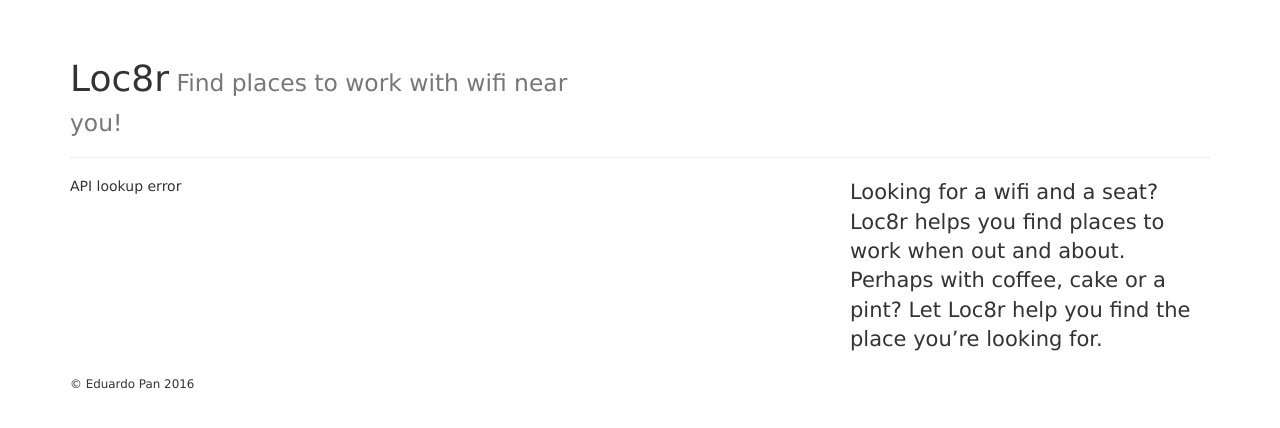
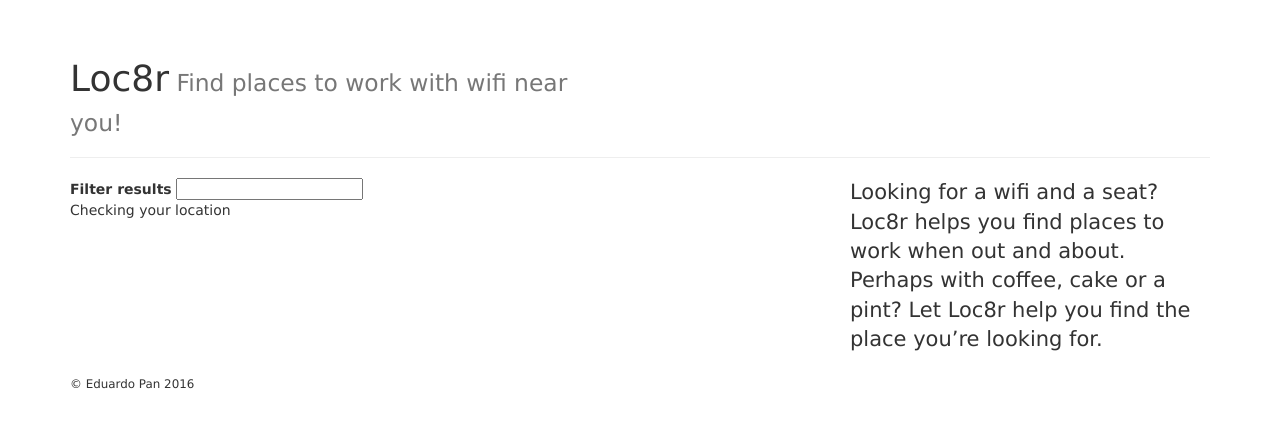
Before and after one commit to ZombieArg/ExpressTest, a Node server app: page / in a window 1280 px wide. Shown: the part 51-479 px from the top of the page. Run offline with Node 20, Linux system fonts and the light colour scheme; some libraries are stand-ins or nearby versions.

Commit message:
Chapter 8 - Simple binding two way data binding - Define controller in code  and html to manage the app - How Scopes works - Creating directives - Creating filters -Using services - Using http services - html5 api geolocation

```diff
--- a/app_api/controllers/locations.js
+++ b/app_api/controllers/locations.js
@@ -23,7 +23,7 @@
     };
 
     var getMetersFromDistanceInKm = function (distanceKM) {
-        var earthRadiusMeters = earthRadius * 100;
+        var earthRadiusMeters = earthRadius * 1000;
 
         return parseFloat((distanceKM * earthRadiusMeters) / earthRadius);
     };
--- a/app_server/controllers/locations.js
+++ b/app_server/controllers/locations.js
@@ -155,7 +155,8 @@
 		pageHeader: {
 			title: 'Review ' + locDetail.name
 		},
-		error: req.query.err //Send new  error variable to the view, passing it query parameter when it exist
+		error: req.query.err, //Send new  error variable to the view, passing it query parameter when it exist
+		url: req.originalUrl
 	});
 };
 
@@ -163,7 +164,7 @@
 
 /*Get 'home' page*/
 module.exports.homeList = function(req, res){
-	var requestOptions, path;
+	/*var requestOptions, path;
 
 	path = '/api/locations'; //Set path for API request (Server is already defined at top of the file)
 
@@ -190,8 +191,9 @@
 		}
 		renderHomepage(req, res, data);
 
-	});
+	});*/
 
+	renderHomepage(req, res);
 };
 
 /*Get 'Location info' page*/
--- a/app_server/views/layout.jade
+++ b/app_server/views/layout.jade
@@ -1,5 +1,5 @@
 doctype html
-html
+html(ng-app='loc8rApp')
   head
     meta(name='viewport', content='width=device-width, initial-scale=1.0')
     title= title
@@ -26,6 +26,8 @@
      .row
        .col-xs-12
          small &copy Eduardo Pan 2016
+  script(src='https://ajax.googleapis.com/ajax/libs/angularjs/1.5.7/angular.min.js')
+  script(src='/javascripts/loc8rApp.js')
   script(src='/javascripts/jquery.min.js')
   script(src='/javascripts/bootstrap.min.js')
   script(src='/javascripts/validation.js')
--- a/app_server/views/location-review-form.jade
+++ b/app_server/views/location-review-form.jade
@@ -6,7 +6,7 @@
       h1 #{pageHeader.title}
   .row
     .col-xs-12.col-md-6
-      form.form-horizontal(action='', method='post', role='form')#addReview
+      form.form-horizontal(action='#{url}', method='post', role='form')#addReview
         - if (error == "val")
           .alert.alert-danger(role="alert") All field required, please try again
         .form-group
--- a/app_server/views/locations-list.jade
+++ b/app_server/views/locations-list.jade
@@ -9,18 +9,19 @@
         h1= pageHeader.title
          small &nbsp;#{pageHeader.strapline}
   .row
-    .col-xs-12.col.col-sm-8
-      .error= message
+    .col-xs-12.col.col-sm-8(ng-controller='locationListCtrl')
+      label(for="filter") Filter results
+      input#filter(type="text", name="filter", ng-model="textFilter")
+      .error {{message}}
       .row.list-group
-        each location in locations
-         .col-xs-12.list-group-item
+         .col-xs-12.list-group-item(ng-repeat='location in data.locations | filter : textFilter')
           h4
-           a(href='/location/#{location._id}')= location.name
-           small &nbsp;
-             +outputRating(location.rating)
-           span.badge.pull-right.badge-default= location.distanceMeters
-          p.address= location.address
+           a(href='/location/{{location._id}}') {{location.name}}
+           small(rating-stars, rating="location.rating")
+           span.badge.pull-right.badge-default {{location.distanceMeters | formatDistance}}
+          p.address {{location.address}}
           p
-           +outputFacilities(location.facilities)
+           span.label.label-warning.label-facility(ng-repeat='facility in location.facilities')
+            |{{ facility }}
     .col-xs-12.col.col-sm-4
       p.lead!= sidebar
--- /dev/null
+++ b/public/angular/rating-stars.html
@@ -0,0 +1,6 @@
+&nbsp;
+<span class="glyphicon glyphicon-star{{ thisRating<1 ? '-empty' : ''}}"></span>
+<span class="glyphicon glyphicon-star{{ thisRating<2 ? '-empty' : ''}}"></span>
+<span class="glyphicon glyphicon-star{{ thisRating<3 ? '-empty' : ''}}"></span>
+<span class="glyphicon glyphicon-star{{ thisRating<4 ? '-empty' : ''}}"></span>
+<span class="glyphicon glyphicon-star{{ thisRating<5 ? '-empty' : ''}}"></span>
--- /dev/null
+++ b/public/javascripts/loc8rApp.js
@@ -0,0 +1,113 @@
+/**
+ * Created by Zombie on 22/06/2016.
+ */
+
+
+angular.module('loc8rApp', []);
+
+//Controller
+var locationListCtrl = function ($scope, loc8rData, geolocation) { //Put controller in named functions for better coding practices // acceps $scope parameter to have access to scope //Pass service name into controller function as parameter
+
+   $scope.message = "Checking your location"; //Set default message
+
+
+   $scope.getData = function (position) { //Function to run if geolocation is successful
+       var lat = position.coords.latitude,
+           lng = position.coords.longitude; //Define variables to hold the latitude and longitude values from position object
+
+       $scope.message = "Searching for nearby places"; //Set default msg to let the user knows that we are doing something in bg
+       loc8rData.locationByCoords(lat,lng)  //Instead of jus calling loc8rData service name, update code to call new locationByCoords method, passing the lat and lng variables
+           .success(function (data) {
+               $scope.message = data.length > 0 ? "" : "No locations found"; //If request return successfully and there's some data, clear the msg otherwise let user know that nothing was found
+               $scope.data ={ //On succesful response, pass returned data into the callback function
+                   locations : data //Apply this data to the scope
+               };
+           }).error(function (e) { //If web services returned error, pass error code to callback function
+           $scope.message = "Sorry, Something'ss gone wrong "; //If asynchronous call returns an error, let user know that something has gone wrong
+           console.log(e)
+       });
+
+   };
+
+   $scope.showError = function (error) { //Function to run if geolocation is supported but not succesful
+     $scope.$apply(function () {
+         $scope.message = error.message;
+     })
+   };
+
+    $scope.noGeo = function () { //Function to run if geolocation isn't  supported by browser
+        $scope.$apply(function () {
+            $scope.message = "Geolocation not supported by this browser";
+        })
+    };
+
+    geolocation.getPosition($scope.getData, $scope.showError, $scope.noGeo); //Pass the function to our geolocation services;
+};
+
+
+//Service
+var loc8rData = function ($http) { //New named function to return data
+
+    var locationByCoords = function (lat, lng) { //Create new function inside service function, accepting two parameters, lat and lng
+        return  $http.get('/api/locations?lng='+lng+'&lat='+lat); //Remove hardcoded values in API call and replace with lng and lat variables
+    };
+
+    return  {
+        locationByCoords: locationByCoords //Return locationByCoords function making it accesible as method of service
+    }
+};
+
+var geolocation = function () { //Create service called geolocaiton
+    var getPosition = function (cbSuccess, cbError, cbNoGeo) { //Define function called getPosition that accepts three callback functions for success, error, and not supported
+        if (navigator.geolocation) {
+            navigator.geolocation.getCurrentPosition(cbSuccess, cbError); //if geolocation supported, call native method, passing through success and error callbacks
+        } else {
+            cbNoGeo(); //If geolocation isn't  supported invoke not supportes callback
+        }
+    };
+
+    return {
+        getPosition : getPosition //Return getPosition function so it can be invoked from controller
+    }
+};
+
+
+var _isNumeric = function (n) {
+    return !isNaN(parseFloat(n)) && isFinite(n);
+};
+
+var ratingStars = function () { //Create a new function ratingStar and return a basic template, binding to rating of location
+    return {
+        scope:{ //Add scope option to directive definition to create isolate scope
+            thisRating: "=rating" //Create new variable thisRating and tell Angunlar to get value from attribute called rating
+        },
+        templateUrl: "/angular/rating-stars.html" //Change template to templateUrl and set path to HTML file we want to use
+    }
+};
+
+var formatDistance = function () { //To be used as Angular filter formatDistance function must return function that accepts distance parameters rather than accepting it itself
+  return function (distance) {//Contents of function remain same and can be copied directly from Express application
+      var numDistance, unit;
+
+      if(distance && _isNumeric(distance)){
+          if(distance > 1000){
+              numDistance = parseFloat(distance / 1000).toFixed(2);
+              unit = " km";
+          }else{
+              numDistance = parseFloat(distance).toFixed(0);
+              unit = " m";
+          }
+
+          return numDistance + unit;
+      }else{
+          return "?";
+      }
+  };
+};
+
+angular.module('loc8rApp')
+    .controller('locationListCtrl', locationListCtrl) //Get app module and assign controller to myController, include controller code in named function
+    .filter('formatDistance', formatDistance)
+    .directive('ratingStars', ratingStars) //Register directive with application
+    .service('loc8rData', loc8rData) //Register service application
+    .service('geolocation', geolocation);
--- a/public/stylesheets/style.css
+++ b/public/stylesheets/style.css
@@ -12,3 +12,5 @@
 .review-header {margin-bottom:10px;}
 .reviewAuthor {margin: 0 5px;}
 .reviewTimestamp {color: #CCC;}
+
+#filter{margin-left: 4px;}
```
